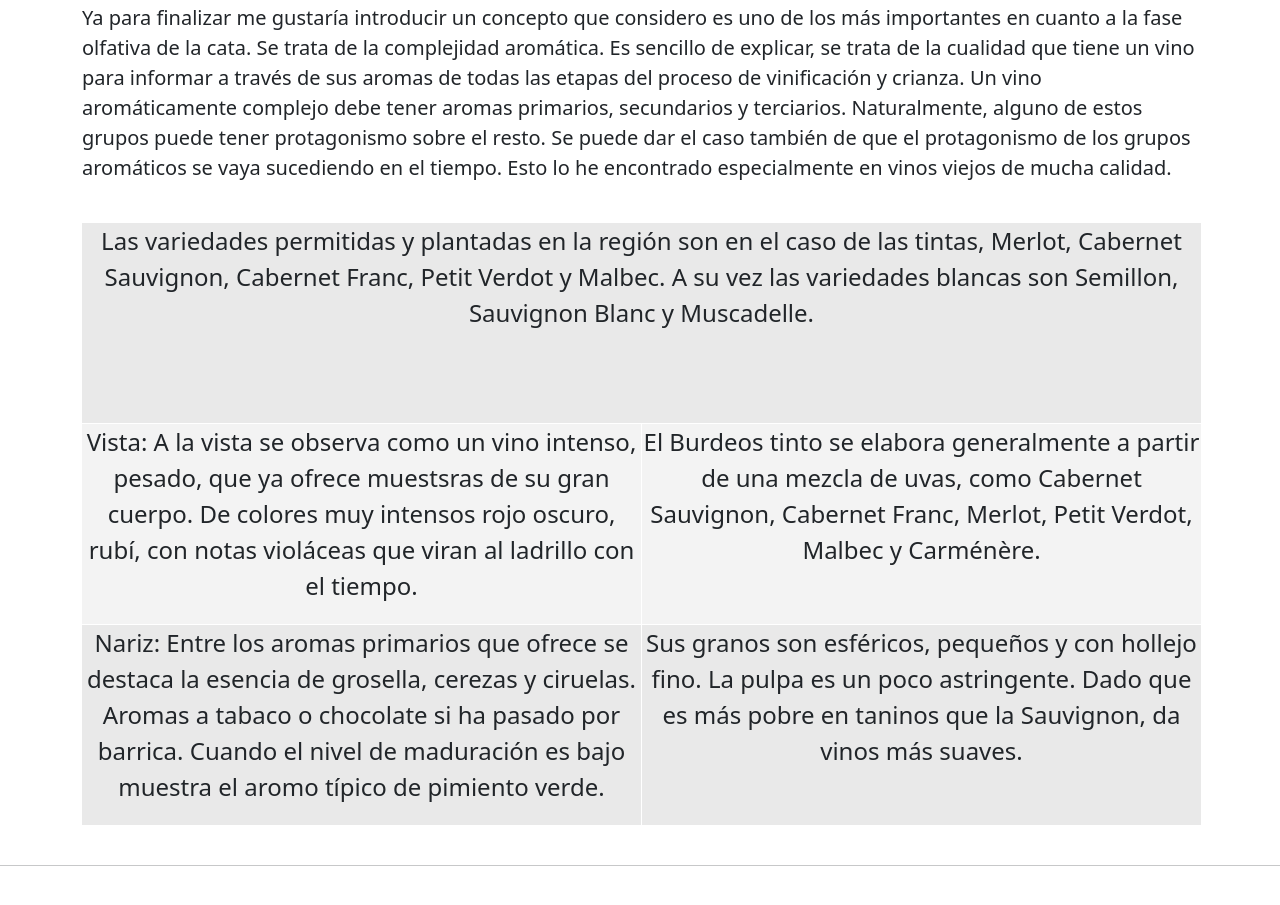
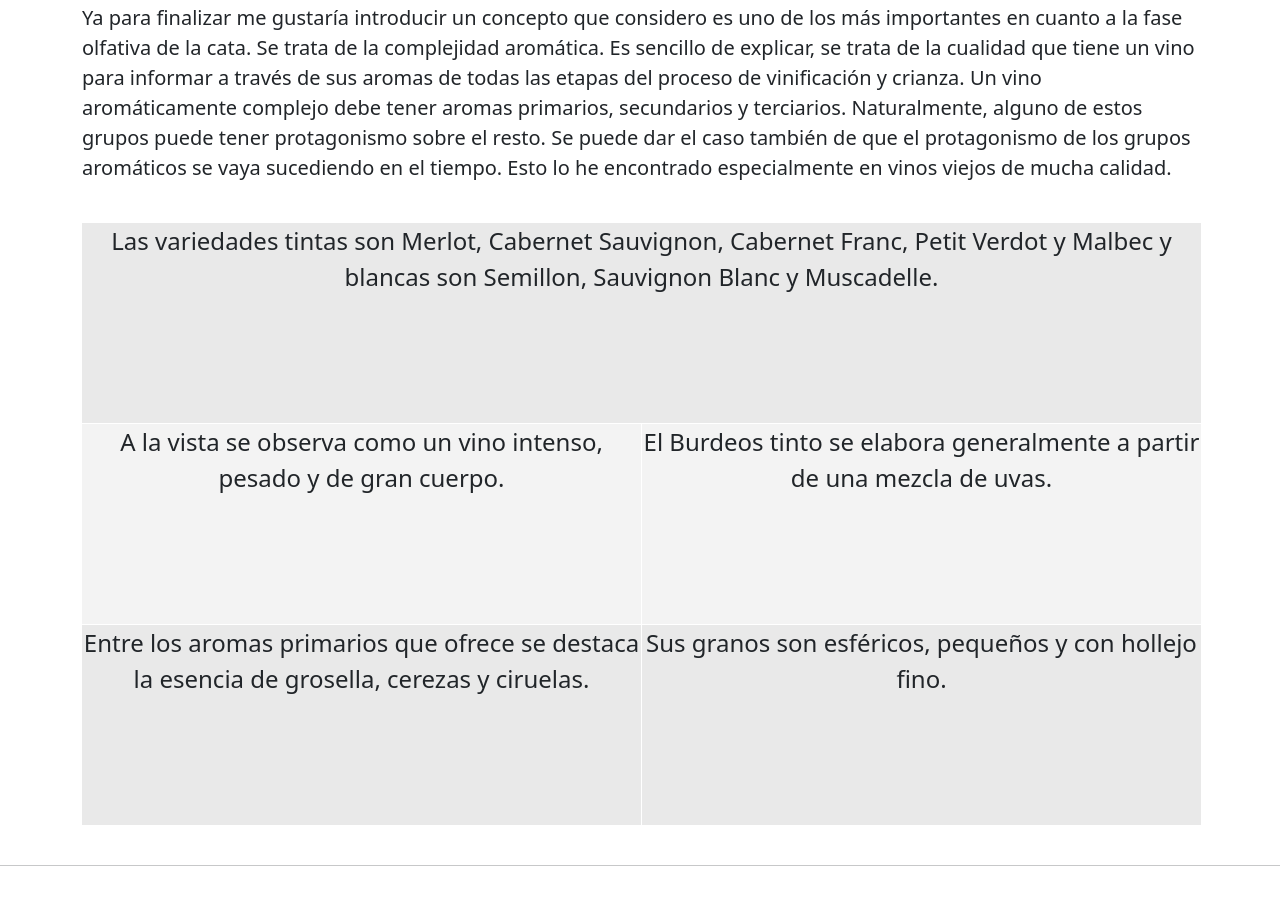
Before and after one commit to fonsa94/BourdeosHtml, a website: page Variedades.html in a window 1280 px wide. Shown: the part 3975-4880 px from the top of the page. Drawn offline with nearby package versions, Linux system fonts and the light colour scheme.

Commit message:
octavo cambio

```diff
--- a/Variedades.html
+++ b/Variedades.html
@@ -99,42 +99,33 @@
 
         <div class="grid-container">
           <div class="bannerUno">
-            <p>Las variedades permitidas y plantadas en la región son en el caso de las tintas, Merlot, Cabernet Sauvignon, Cabernet Franc, Petit Verdot y Malbec. A su vez las variedades blancas son Semillon, Sauvignon Blanc y Muscadelle.
+            <p>Las variedades tintas son Merlot, Cabernet Sauvignon, Cabernet Franc, Petit Verdot y Malbec y blancas son Semillon, Sauvignon Blanc y Muscadelle.
             </p>
           </div>
           <div class="noticiaTres">
             <p>El Burdeos tinto se elabora generalmente a
-              partir de una mezcla de uvas, como
-              Cabernet Sauvignon, Cabernet Franc,
-              Merlot, Petit Verdot, Malbec y Carménère.</p>
+              partir de una mezcla de uvas.</p>
           </div>
           <div class="noticiaDos">
-            <p>Vista: A la vista se observa como un vino
-              intenso, pesado, que ya ofrece muestsras de su
-              gran cuerpo.
-              De colores muy intensos rojo oscuro, rubí, con
-              notas violáceas que viran al ladrillo con el
-              tiempo.</p>
+            <p>A la vista se observa como un vino
+              intenso, pesado y de gran cuerpo.
+              </p>
           </div>
           <div class="noticiaCuatro">
-            <p>Nariz: Entre los aromas primarios que
+            <p>Entre los aromas primarios que
               ofrece se destaca la esencia de grosella,
               cerezas y ciruelas.
-              Aromas a tabaco o chocolate si ha pasado
-              por barrica.
-              Cuando el nivel de maduración es bajo
-              muestra el aromo típico de pimiento verde.</p>
+              </p>
           </div>
           <div class="noticiaCinco">
             <p>Sus granos son esféricos, pequeños y con hollejo
-              fino. La pulpa es un poco astringente.
-              Dado que es más pobre en taninos que la
-              Sauvignon, da vinos más suaves.
+              fino.
               </p>
 
           </div>
         </div>
       </div>
+
   <hr>
 
     </div>
```
